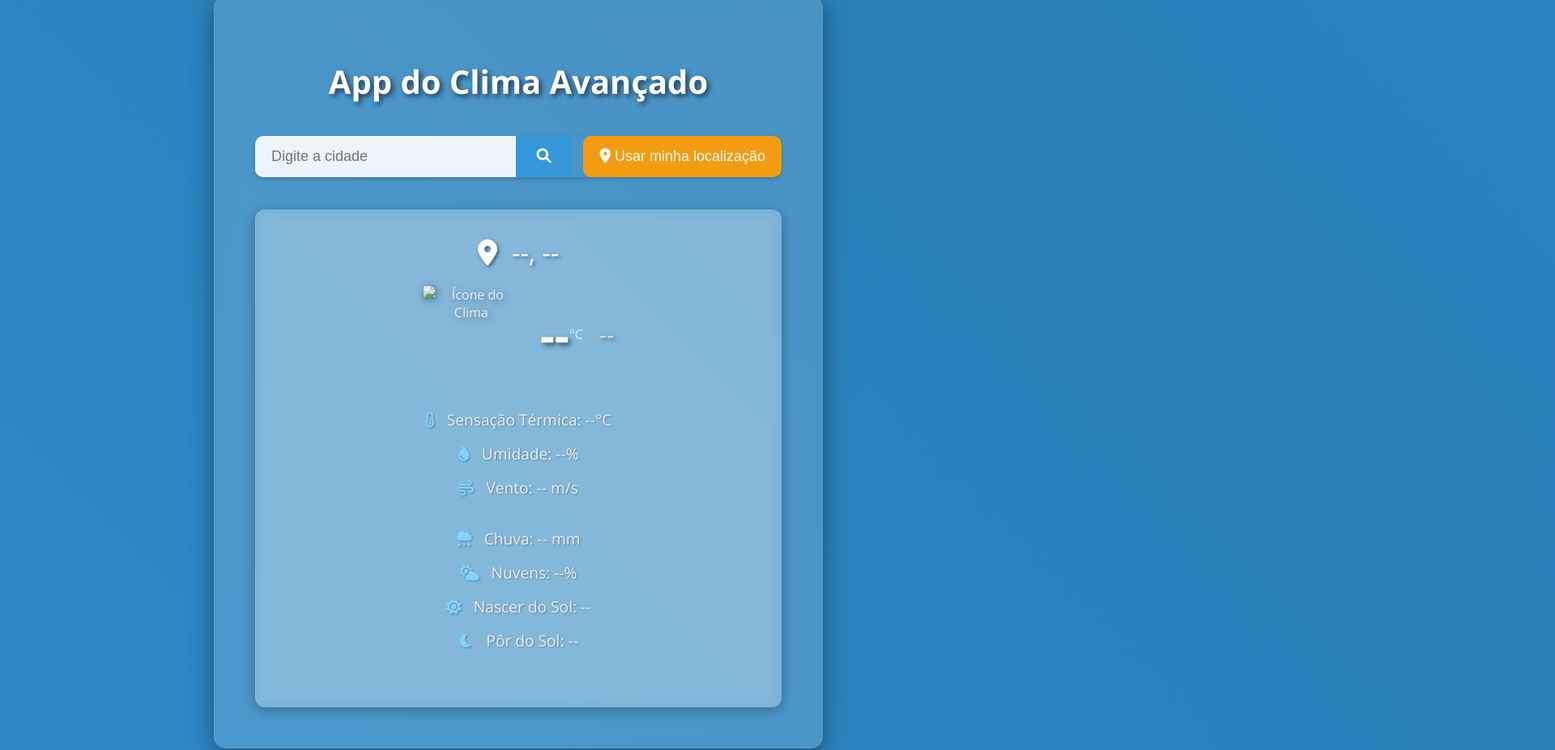
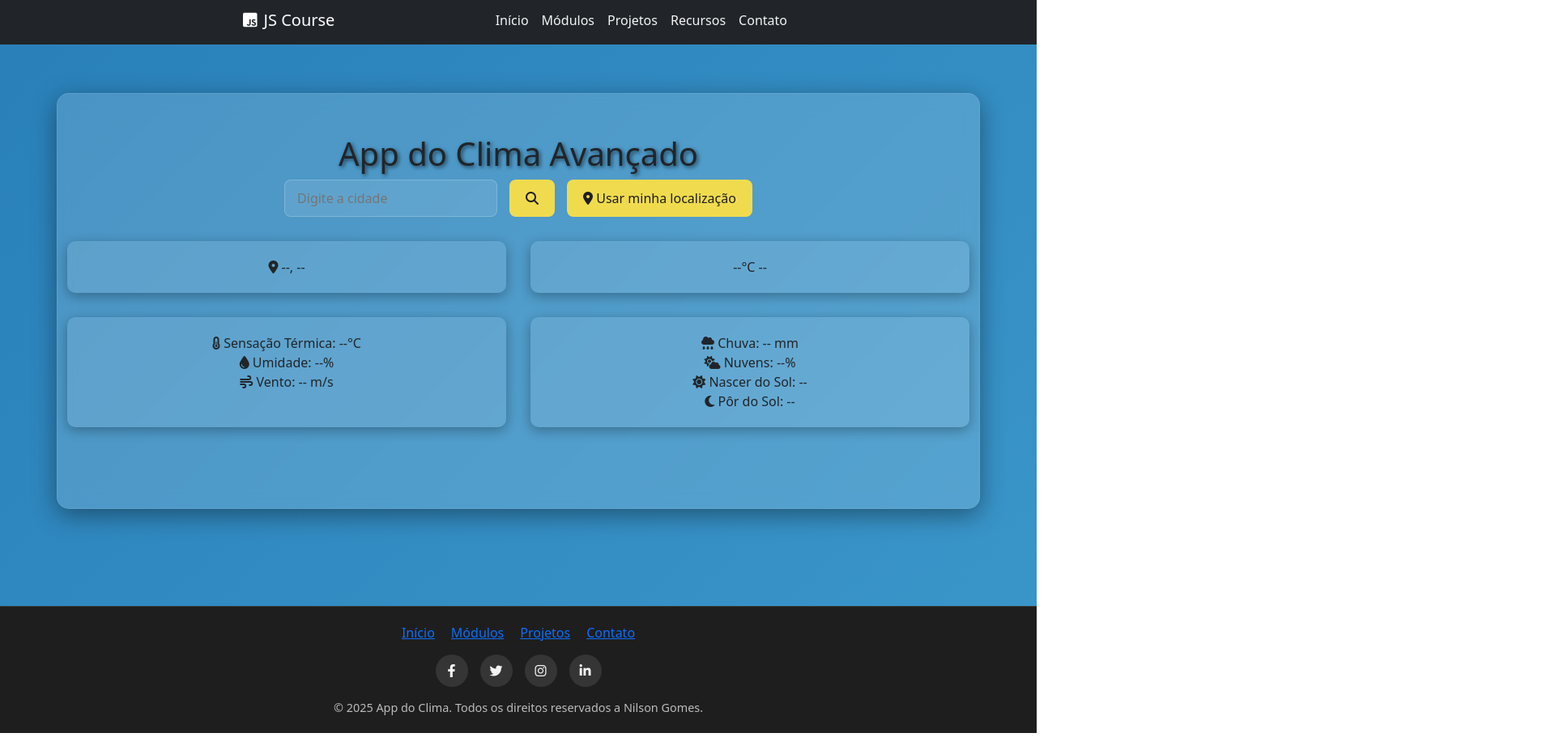
Before and after one commit to nilsong87/App-Clima, a plain HTML site: page index.html in a window 1280 px wide. Shown: the part 5-932 px from the top of the page at 81% size, 1920 px wide, since content can reach past the window. After the commit the page ends 911 px from the top, so only its background shows below. Drawn offline with nearby package versions, Linux system fonts and the light colour scheme.

Commit message:
Ajustes 02

```diff
--- a/index.html
+++ b/index.html
@@ -7,8 +7,44 @@
     <link rel="stylesheet" href="style.css">
     <link rel="stylesheet" href="https://cdnjs.cloudflare.com/ajax/libs/font-awesome/6.0.0-beta3/css/all.min.css">
     <link rel="stylesheet" href="https://fonts.googleapis.com/css2?family=Open+Sans:wght@400;700&display=swap">
+    <link rel="stylesheet" href="https://cdnjs.cloudflare.com/ajax/libs/font-awesome/6.4.0/css/all.min.css">
+    <link rel="stylesheet" href="https://cdn.jsdelivr.net/npm/bootstrap@5.3.0/dist/css/bootstrap.min.css">
 </head>
 <body>
+    <!-- Navbar -->
+    <nav class="navbar navbar-expand-lg navbar-dark bg-dark fixed-top">
+        <div class="container-1">
+            <a class="navbar-brand" href="index.html">
+                <i class="fab fa-js-square me-2"></i>JS Course
+            </a>
+            <button class="navbar-toggler" type="button" data-bs-toggle="collapse" data-bs-target="#navbarNav"
+                aria-controls="navbarNav" aria-expanded="false" aria-label="Toggle navigation">
+                <span class="navbar-toggler-icon"></span>
+            </button>
+            <div class="collapse navbar-collapse" id="navbarNav">
+                <ul class="navbar-nav ms-auto">
+                    <li class="nav-item">
+                        <a class="nav-link" href="#home">Início</a>
+                    </li>
+                    <li class="nav-item">
+                        <a class="nav-link" href="#modules">Módulos</a>
+                    </li>
+                    <li class="nav-item">
+                        <a class="nav-link" href="#projects">Projetos</a>
+                    </li>
+                    <li class="nav-item">
+                        <a class="nav-link" href="#resources">Recursos</a>
+                    </li>
+                    <li class="nav-item">
+                        <a class="nav-link" href="#contact">Contato</a>
+                    </li>
+                </ul>
+            </div>
+        </div>
+    </nav>
+
+
+
     <div class="container">
         <h1>App do Clima Avançado</h1>
         <div class="search-box">
@@ -16,30 +52,56 @@
             <button id="search-button"><i class="fas fa-search"></i></button>
             <button id="location-button"><i class="fas fa-map-marker-alt"></i> Usar minha localização</button>
         </div>
-        <div class="weather-info">
+
+        <div class="weather-display">
             <div class="location">
                 <i class="fas fa-map-marker-alt"></i>
                 <span id="city">--</span>, <span id="country">--</span>
             </div>
+
             <div class="temperature">
                 <img id="weather-icon" src="" alt="Ícone do Clima">
                 <span id="temp">--</span>°C
                 <span id="description">--</span>
             </div>
+        </div>
+
+        <div class="weather-details">
             <div class="details">
                 <div><i class="fas fa-thermometer-half"></i> Sensação Térmica: <span id="feels-like">--</span>°C</div>
                 <div><i class="fas fa-tint"></i> Umidade: <span id="humidity">--</span>%</div>
                 <div><i class="fas fa-wind"></i> Vento: <span id="wind-speed">--</span> m/s</div>
             </div>
+
             <div class="additional-info">
                 <div><i class="fas fa-cloud-rain"></i> Chuva: <span id="rain">--</span> mm</div>
                 <div><i class="fas fa-cloud-sun"></i> Nuvens: <span id="clouds">--</span>%</div>
                 <div><i class="fas fa-sun"></i> Nascer do Sol: <span id="sunrise">--</span></div>
                 <div><i class="fas fa-moon"></i> Pôr do Sol: <span id="sunset">--</span></div>
             </div>
-            <div class="error-message" id="error-message"></div>
         </div>
+
+        <div class="error-message" id="error-message"></div>
     </div>
+
+    <!-- Footer -->
+    <footer>
+        <div class="footer-content">
+          <div class="footer-links">
+            <a href="#home">Início</a>
+            <a href="#modules">Módulos</a>
+            <a href="#projects">Projetos</a>
+            <a href="#contact">Contato</a>
+          </div>
+          <div class="social-links">
+            <a href="#"><i class="fab fa-facebook-f"></i></a>
+            <a href="#"><i class="fab fa-twitter"></i></a>
+            <a href="#"><i class="fab fa-instagram"></i></a>
+            <a href="#"><i class="fab fa-linkedin-in"></i></a>
+          </div>
+          <p>&copy; 2025 App do Clima. Todos os direitos reservados a Nilson Gomes.</p>
+        </div>
+      </footer>
 
     <script src="script.js"></script>
 </body>
--- a/script.js
+++ b/script.js
@@ -16,9 +16,10 @@ const cloudsElement = document.getElementById('clouds');
 const sunriseElement = document.getElementById('sunrise');
 const sunsetElement = document.getElementById('sunset');
 
-const apiKey = 'YOUR_OPENWEATHERMAP_API_KEY'; // Replace with your actual API key
+// Substitua pela sua chave de API real
+const apiKey = 'SUA_CHAVE_DE_API_AQUI';
 const apiUrl = 'https://api.openweathermap.org/data/2.5/weather';
-const weatherIconsBaseUrl = 'https://openweathermap.org/img/wn/'; // Base URL for weather icons
+const weatherIconsBaseUrl = 'https://openweathermap.org/img/wn/';
 
 async function getWeatherData(query) {
     try {
@@ -29,30 +30,38 @@ async function getWeatherData(query) {
             updateWeatherInfo(data);
             errorMessageElement.textContent = '';
         } else {
-            errorMessageElement.textContent = 'Cidade não encontrada.';
-            resetWeatherInfo();
+            throw new Error(data.message || 'Cidade não encontrada');
         }
     } catch (error) {
         console.error('Erro ao buscar dados do clima:', error);
-        errorMessageElement.textContent = 'Erro ao buscar dados do clima.';
+        errorMessageElement.textContent = error.message || 'Erro ao buscar dados do clima.';
         resetWeatherInfo();
     }
 }
 
 function updateWeatherInfo(data) {
+    // Atualiza localização
     cityElement.textContent = data.name;
     countryElement.textContent = data.sys.country;
+
+    // Atualiza temperatura e descrição
     tempElement.textContent = Math.round(data.main.temp);
-    descriptionElement.textContent = data.weather[0].description;
+    descriptionElement.textContent = data.weather[0].description.charAt(0).toUpperCase() +
+                                    data.weather[0].description.slice(1);
+
+    // Atualiza ícone do tempo
+    const iconCode = data.weather[0].icon;
+    weatherIconElement.src = `${weatherIconsBaseUrl}${iconCode}@4x.png`;
+    weatherIconElement.alt = data.weather[0].description;
+    weatherIconElement.style.display = 'block';
+
+    // Atualiza detalhes
     feelsLikeElement.textContent = Math.round(data.main.feels_like);
     humidityElement.textContent = data.main.humidity;
-    windSpeedElement.textContent = data.wind.speed;
+    windSpeedElement.textContent = (data.wind.speed).toFixed(1);
 
-    const iconCode = data.weather[0].icon;
-    weatherIconElement.src = `${weatherIconsBaseUrl}${iconCode}@4x.png`; // Constructing icon URL
-    weatherIconElement.alt = data.weather[0].description;
-
-    rainElement.textContent = data.rain && data.rain['1h'] ? `${data.rain['1h']}` : '--';
+    // Atualiza informações adicionais
+    rainElement.textContent = data.rain ? (data.rain['1h'] || '0') : '0';
     cloudsElement.textContent = data.clouds.all;
     sunriseElement.textContent = formatTime(data.sys.sunrise);
     sunsetElement.textContent = formatTime(data.sys.sunset);
@@ -63,11 +72,13 @@ function resetWeatherInfo() {
     countryElement.textContent = '--';
     tempElement.textContent = '--';
     descriptionElement.textContent = '--';
+    weatherIconElement.src = '';
+    weatherIconElement.style.display = 'none';
+
     feelsLikeElement.textContent = '--';
     humidityElement.textContent = '--';
     windSpeedElement.textContent = '--';
-    weatherIconElement.src = '';
-    weatherIconElement.alt = '';
+
     rainElement.textContent = '--';
     cloudsElement.textContent = '--';
     sunriseElement.textContent = '--';
@@ -76,23 +87,21 @@ function resetWeatherInfo() {
 
 function formatTime(timestamp) {
     const date = new Date(timestamp * 1000);
-    const hours = date.getHours().toString().padStart(2, '0');
-    const minutes = date.getMinutes().toString().padStart(2, '0');
-    return `${hours}:${minutes}`;
+    return date.toLocaleTimeString('pt-BR', { hour: '2-digit', minute: '2-digit' });
 }
 
+// Event Listeners
 searchButton.addEventListener('click', () => {
     const city = cityInput.value.trim();
     if (city) {
-        getWeatherData(`q=${city}`);
+        getWeatherData(`q=${encodeURIComponent(city)}`);
     } else {
         errorMessageElement.textContent = 'Por favor, digite uma cidade.';
-        resetWeatherInfo();
     }
 });
 
-cityInput.addEventListener('keypress', (event) => {
-    if (event.key === 'Enter') {
+cityInput.addEventListener('keypress', (e) => {
+    if (e.key === 'Enter') {
         searchButton.click();
     }
 });
@@ -100,19 +109,20 @@ cityInput.addEventListener('keypress', (event) => {
 locationButton.addEventListener('click', () => {
     if (navigator.geolocation) {
         navigator.geolocation.getCurrentPosition(
-            async (position) => {
+            (position) => {
                 const { latitude, longitude } = position.coords;
                 getWeatherData(`lat=${latitude}&lon=${longitude}`);
             },
             (error) => {
-                errorMessageElement.textContent = 'Erro ao obter a localização.';
+                errorMessageElement.textContent = 'Erro ao obter localização: ' + error.message;
                 console.error('Erro de geolocalização:', error);
-            }
+            },
+            { timeout: 10000 }
         );
     } else {
-        errorMessageElement.textContent = 'Geolocalização não suportada pelo seu navegador.';
+        errorMessageElement.textContent = 'Geolocalização não suportada pelo navegador.';
     }
 });
 
-// Initial load (optional - try to get user's location)
-locationButton.click();
+// Inicialização
+resetWeatherInfo();
--- a/style.css
+++ b/style.css
@@ -1,168 +1,225 @@
 /* style.css */
+:root {
+  --primary-color: #f0db4f;
+  --secondary-color: #323330;
+  --dark-color: #1e1e1e;
+  --light-color: #f4f4f4;
+  --success-color: #28a745;
+  --danger-color: #dc3545;
+  --warning-color: #ffc107;
+  --info-color: #17a2b8;
+}
+
+
+html, body {
+  height: 100%; /* Garante que ocupem 100% da altura da tela */
+  margin: 0; /* Remove margens padrão */
+  display: flex;
+  flex-direction: column; /* Organiza o conteúdo em coluna */
+}
+
 body {
-  font-family: 'Open Sans', sans-serif;
-  background: linear-gradient(to bottom, #34495e, #2c3e50); /* Gradient background */
-  display: flex;
-  justify-content: center;
-  align-items: center;
-  min-height: 100vh;
-  margin: 0;
-  color: #ecf0f1;
-  overflow: hidden; /* Prevent scrollbar for background animation */
+  font-family: 'Segoe UI', Tahoma, Geneva, Verdana, sans-serif;
+  color: #333;
+  background: linear-gradient(135deg, #2980b9, #6dd5fa);
+  background-size: 400% 400%;
+  animation: gradientBG 10s ease infinite;
+}
+
+a {
+  text-decoration: none;
+  color: var(--secondary-color);
 }
 
 .container {
+  flex: 1; /* Faz o container principal ocupar o espaço restante */
+  display: flex;
+  flex-direction: column;
+  justify-content: center; /* Centraliza verticalmente */
+  align-items: center; /* Centraliza horizontalmente */
   background-color: rgba(255, 255, 255, 0.15);
   padding: 50px;
   border-radius: 15px;
-  box-shadow: 0 8px 30px rgba(0, 0, 0, 0.4); /* More pronounced shadow */
+  box-shadow: 0 8px 30px rgba(0, 0, 0, 0.4);
   text-align: center;
+  align-items: center;
   width: 90%;
-  max-width: 650px;
-  backdrop-filter: blur(10px); /* Glassmorphism effect */
+  max-width: 800px;
+  backdrop-filter: blur(10px);
   border: 1px solid rgba(255, 255, 255, 0.1);
+  margin: 120px -5px; /* Espaçamento superior e inferior */
+  max-width: 1200px; /* Aumentei a largura máxima para acomodar os elementos lado a lado */
+}
+
+.container-1{
+  flex: 1; /* Faz o container principal ocupar o espaço restante */
+  display: flex;
+  flex-direction: row;
+  justify-content: center; /* Centraliza verticalmente */
+  align-items: center; /* Centraliza horizontalmente */
+  padding: 0px 300px;
+}
+
+.navbar-nav .nav-link {
+  padding: 10px 15px;
+  color: var(--light-color);
+  transition: color 0.3s ease, background-color 0.3s ease;
+
+}
+
+.navbar-nav .nav-link:hover {
+  color: var(--dark-color);
+  background-color: var(--primary-color);
+  border-radius: 5px;
 }
 
 h1 {
   color: #fff;
-  margin-bottom: 40px;
-  text-shadow: 3px 3px 6px rgba(0, 0, 0, 0.6);
+  margin-bottom: 20px;
+  text-shadow: 2px 2px 5px rgba(0, 0, 0, 0.6);
   font-size: 2.5em;
 }
 
 .search-box {
   display: flex;
-  margin-bottom: 40px;
-  border-radius: 10px;
-  overflow: hidden;
-  box-shadow: 0 2px 5px rgba(0, 0, 0, 0.2);
+  justify-content: center;
+  gap: 15px;
+  margin-bottom: 30px;
 }
 
-.search-box input[type="text"] {
-  flex-grow: 1;
-  padding: 15px 20px;
-  border: none;
-  font-size: 18px;
-  color: #333;
-  background-color: rgba(255, 255, 255, 0.9);
+.search-box input {
+  padding: 10px 15px;
+  border-radius: 8px;
+  border: 1px solid rgba(255, 255, 255, 0.2);
+  background-color: rgba(255, 255, 255, 0.1);
+  color: #fff;
   outline: none;
 }
 
 .search-box button {
-  background-color: #3498db;
-  color: white;
+  padding: 10px 20px;
+  border-radius: 8px;
   border: none;
-  padding: 15px 25px;
+  background-color: var(--primary-color);
+  color: var(--dark-color);
   cursor: pointer;
-  font-size: 18px;
   transition: background-color 0.3s ease;
-  outline: none;
 }
 
 .search-box button:hover {
-  background-color: #2980b9;
+  background-color: #f1c40f;
 }
 
-#location-button {
-  background-color: #f39c12;
-  margin-left: 15px;
-  border-radius: 10px;
-  padding: 15px 20px;
-  color: white;
-  border: none;
-  cursor: pointer;
-  font-size: 18px;
-  transition: background-color 0.3s ease;
-  outline: none;
+/* Container para os elementos superiores (weather-info e temperature) */
+.weather-display {
+  display: flex;
+  flex-wrap: wrap;
+  justify-content: center;
+  gap: 30px;
+  width: 100%;
+  margin-bottom: 30px;
 }
 
-#location-button:hover {
-  background-color: #e67e22;
+/* Estilo para weather-info e temperature */
+.weather-info, .temperature, .location{
+  flex: 1;
+  min-width: 300px; /* Largura mínima para evitar que fiquem muito estreitos */
+  background-color: rgba(255, 255, 255, 0.1);
+  padding: 20px;
+  border-radius: 10px;
+  box-shadow: 0 4px 15px rgba(0, 0, 0, 0.3);
 }
 
-.weather-info {
-  margin-top: 40px;
-  padding: 30px;
-  border-radius: 12px;
-  background-color: rgba(255, 255, 255, 0.2);
-  box-shadow: 0 4px 15px rgba(0, 0, 0, 0.3);
-  backdrop-filter: blur(8px);
-  border: 1px solid rgba(255, 255, 255, 0.1);
+/* Container para os elementos inferiores (details e additional-info) */
+.weather-details {
+  display: flex;
+  flex-wrap: wrap;
+  justify-content: center;
+  gap: 30px;
+  width: 100%;
+  margin-bottom: 30px;
 }
 
-.location {
-  font-size: 2em;
-  margin-bottom: 20px;
-  text-shadow: 2px 2px 4px rgba(0, 0, 0, 0.5);
-  color: #fff;
+/* Estilo para details e additional-info */
+.details, .additional-info {
+  flex: 1;
+  min-width: 300px;
+  background-color: rgba(255, 255, 255, 0.1);
+  padding: 20px;
+  border-radius: 10px;
+  box-shadow: 0 4px 15px rgba(0, 0, 0, 0.3);
 }
 
-.location i {
-  margin-right: 10px;
+/* Mensagem de erro */
+.error-message {
+  width: 100%;
+  text-align: center;
+  margin-top: 20px;
+  order: 5; /* Garante que fique abaixo de tudo */
 }
 
-.temperature {
-  display: flex;
-  justify-content: center;
-  align-items: center;
-  margin-bottom: 25px;
+/* Responsividade */
+@media (max-width: 768px) {
+  .weather-display, .weather-details {
+    flex-direction: column;
+    gap: 20px;
+  }
+
+  .weather-info, .temperature, .details, .additional-info {
+    min-width: 100%;
+  }
 }
 
-#weather-icon {
-  width: 120px;
-  height: 120px;
-  margin-right: 25px;
-  filter: drop-shadow(2px 2px 5px rgba(0, 0, 0, 0.4));
+footer {
+  background-color: var(--dark-color);
+  padding: 20px 10px; /* Ajuste de padding para espaçamento interno */
+  text-align: center;
+  color: var(--light-color);
+  margin-top: auto; /* Garante que o rodapé fique no final */
+  border-top: 1px solid rgba(255, 255, 255, 0.1); /* Linha sutil no topo do rodapé */
 }
 
-#temp {
-  font-size: 3.5em;
-  font-weight: bold;
-  text-shadow: 3px 3px 6px rgba(0, 0, 0, 0.6);
-  color: #fff;
+footer .footer-content {
+  display: flex;
+  flex-direction: column;
+  align-items: center;
+  gap: 15px; /* Espaçamento entre os elementos */
 }
 
-#description {
-  font-size: 1.8em;
-  margin-left: 20px;
-  text-transform: capitalize;
-  text-shadow: 2px 2px 4px rgba(0, 0, 0, 0.5);
-  color: #ddd;
+footer .footer-links {
+  display: flex;
+  gap: 20px; /* Espaçamento entre os links */
+  flex-wrap: wrap; /* Permite que os links quebrem linha em telas menores */
+  justify-content: center;
 }
 
-.details, .additional-info {
-  color: #eee;
-  line-height: 2.2;
-  font-size: 1.2em;
-  margin-bottom: 20px;
-  text-shadow: 1px 1px 2px rgba(0, 0, 0, 0.3);
+footer .social-links {
+  display: flex;
+  gap: 15px; /* Espaçamento entre os ícones sociais */
+  justify-content: center;
 }
 
-.details i, .additional-info i {
-  margin-right: 10px;
-  color: #81d4fa; /* Lighter blue for icons */
+footer .social-links a {
+  display: inline-block;
+  width: 40px;
+  height: 40px;
+  line-height: 40px;
+  text-align: center;
+  background-color: rgba(255, 255, 255, 0.1);
+  border-radius: 50%;
+  transition: all 0.3s ease;
+  color: var(--light-color);
 }
 
-.error-message {
-  color: #e74c3c;
-  margin-top: 30px;
-  font-weight: bold;
-  font-size: 1.2em;
-  text-shadow: 1px 1px 2px rgba(0, 0, 0, 0.5);
+footer .social-links a:hover {
+  background-color: var(--primary-color);
+  color: var(--dark-color);
 }
 
-/* Background animation (subtle) */
-body::before {
-  content: '';
-  position: absolute;
-  top: -50%;
-  left: -50%;
-  width: 200%;
-  height: 200%;
-  background: linear-gradient(45deg, #2980b9, #3498db, #2980b9, #3498db);
-  z-index: -1;
-  animation: animate 8s linear infinite;
-  background-size: 400% 400%;
+footer p {
+  font-size: 0.9em;
+  margin: 0;
+  color: rgba(255, 255, 255, 0.7);
 }
 
 @keyframes animate {
```
